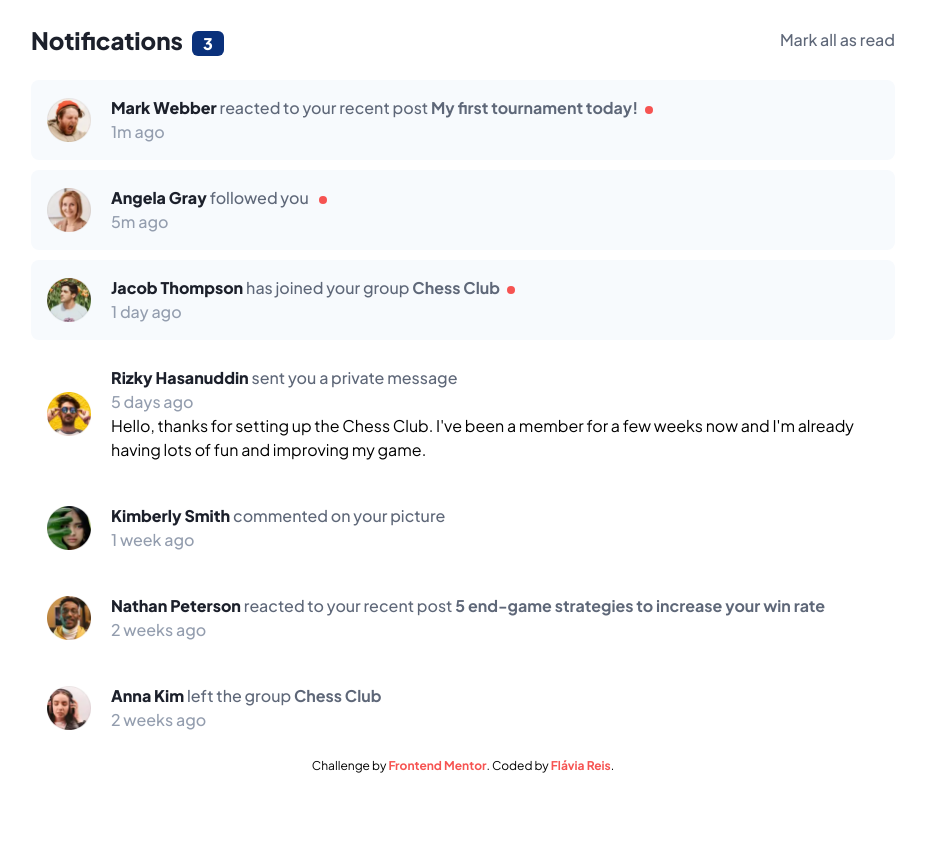
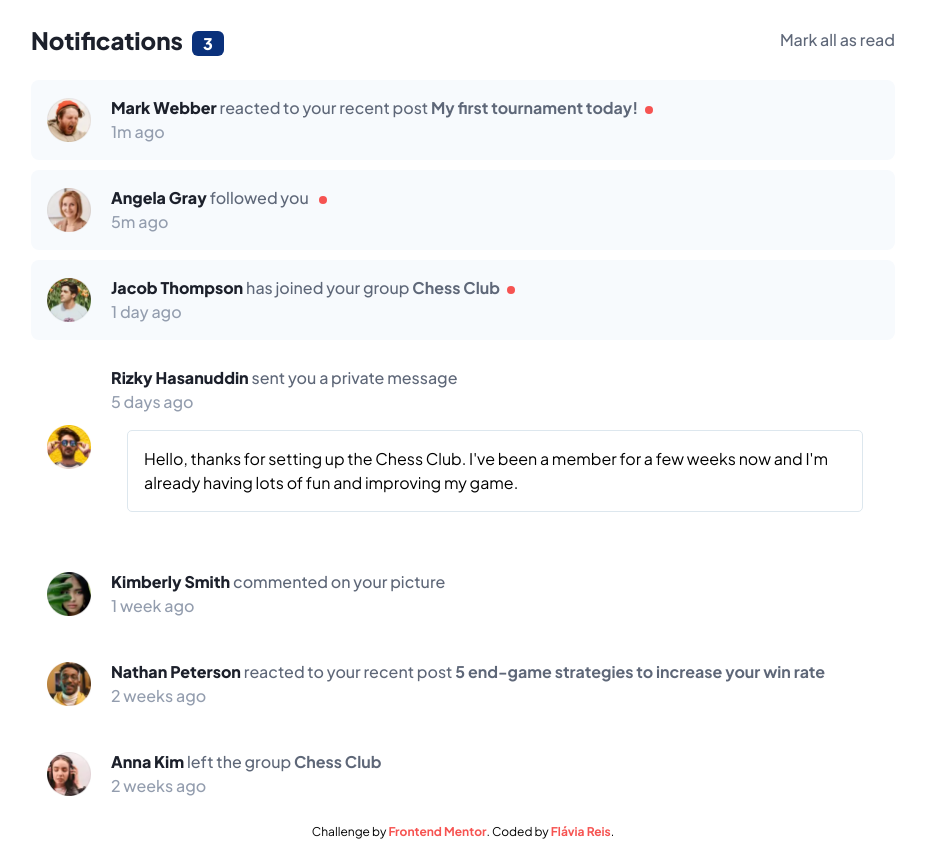
Before and after one commit to flaviare1s/notifications-page, a React (Vite) app: page / in a window 1280 px wide. Shown: the whole page, without its empty margins (177-1102 px from the left). Before the commit the page ends 802 px from the top, so only its background shows below. Built offline with nearby package versions, Linux system fonts and the light colour scheme.

Commit message:
Update Notification.jsx

```diff
--- a/src/components/Notification.jsx
+++ b/src/components/Notification.jsx
@@ -14,7 +14,7 @@ export const Notification = ({ name, photo, action, title, message, postTime, re
           { !read && <span className='w-2 h-2 bg-red rounded-full inline-block ml-[7px]'></span> }
         </p>
         <p className='font-medium text-grayish_blue'>{postTime}</p>
-        <p>{message}</p>
+        {message && <p className='text-dark_grayish_blue_1 text-sm md:text-base border border-light_grayish_blue_2 p-4 m-4 rounded-[5px] hover:bg-light_grayish_blue_1 cursor-pointer'>{message}</p>}
       </div>
     </div>
   );
```
